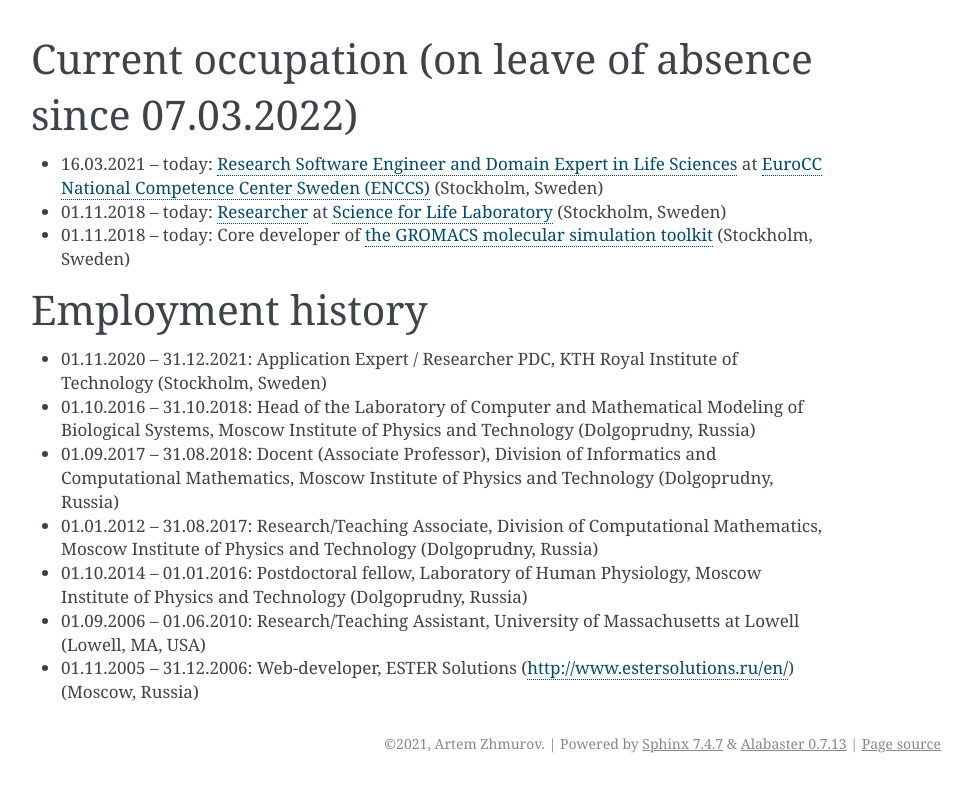
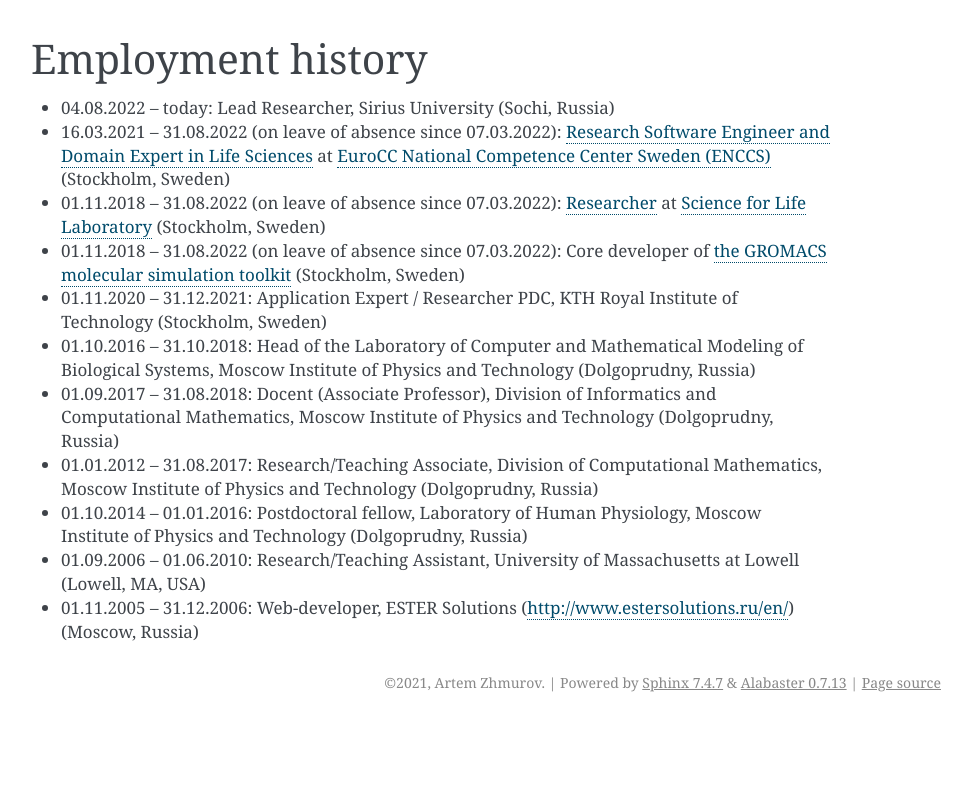
Before and after one commit to zhmurov/webpage, a Sphinx documentation site: the page built from source/employment.rst, in a window 1280 px wide. Shown: the top 792 px of the page, without its empty margins (169-1141 px from the left). Built offline with Sphinx 7.4.7, drawn with Linux system fonts in a browser that asks for light colours.

Commit message:
Fix employment historyxY

```diff
--- a/source/employment.rst
+++ b/source/employment.rst
@@ -1,16 +1,15 @@
-Current occupation (on leave of absence since 07.03.2022)
----------------------------------------------------------
+Employment history
+------------------
 
-- 16.03.2021 -- today: `Research Software Engineer and Domain Expert in Life Sciences <https://enccs.se/artem-zhmurov>`_
+- 04.08.2022 -- today: Lead Researcher, Sirius University (Sochi, Russia)
+
+- 16.03.2021 -- 31.08.2022 (on leave of absence since 07.03.2022): `Research Software Engineer and Domain Expert in Life Sciences <https://enccs.se/artem-zhmurov>`_
   at `EuroCC National Competence Center Sweden (ENCCS) <https://enccs.se/>`_ (Stockholm, Sweden)
 
-- 01.11.2018 -- today: `Researcher <https://www.biophysics.se/index.php/members/artem-zhmurov/>`_
+- 01.11.2018 -- 31.08.2022 (on leave of absence since 07.03.2022): `Researcher <https://www.biophysics.se/index.php/members/artem-zhmurov/>`_
   at `Science for Life Laboratory <https://www.scilifelab.se/>`_ (Stockholm, Sweden)
 
-- 01.11.2018 -- today: Core developer of `the GROMACS molecular simulation toolkit <https://www.gromacs.org/>`_ (Stockholm, Sweden)
-
-Employment history
-------------------
+- 01.11.2018 -- 31.08.2022 (on leave of absence since 07.03.2022): Core developer of `the GROMACS molecular simulation toolkit <https://www.gromacs.org/>`_ (Stockholm, Sweden)
 
 - 01.11.2020 -- 31.12.2021: Application Expert / Researcher PDC, KTH Royal Institute of Technology (Stockholm, Sweden)
 
```
